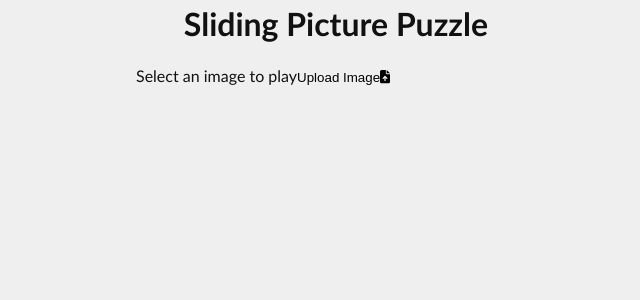
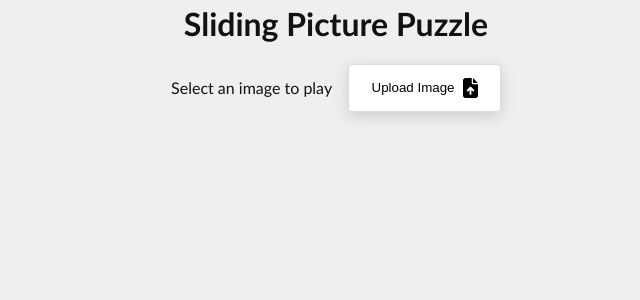
Before and after one commit to adamdgit/puzzle, a React (Vite) app: page / in a window 1280 px wide. Shown: the top 300 px of the page, without its empty margins (304-944 px from the left). Built offline with nearby package versions, Linux system fonts and the light colour scheme.

Commit message:
Added motion animation for improved experience

```diff
--- a/src/App.tsx
+++ b/src/App.tsx
@@ -3,6 +3,7 @@ import CroppingTool from './components/CroppingTool';
 import GameBoard from './components/GameBoard';
 import Timer from './components/Timer';
 import { useAppContext } from './context/AppContext';
+import { AnimatePresence, motion } from 'motion/react';
 
 function App() {
   const context = useAppContext();
@@ -24,24 +25,40 @@ function App() {
     <main>
       <h1 style={{ textAlign: "center" }}>Sliding Picture Puzzle</h1>
 
-      {!gameStarted &&
-        <CroppingTool />
-      }
+      <AnimatePresence mode="wait">
+        {!gameStarted &&
+          <motion.div
+            key="crop"
+            initial={{ opacity: 0 }}
+            animate={{ opacity: 1 }}
+            exit={{ opacity: 0 }}
+            transition={{ duration: 0.35 }}
+          >
+            <CroppingTool />
+          </motion.div>
+        }
+      </AnimatePresence>
 
-      {croppedImage &&
-        <div className='preview-wrap'>
-          <p>Re-create your image</p>
-          <img src={croppedImage.toDataURL()} width={300} height={300} />
-        </div>
-      }
+      <AnimatePresence mode="wait">
+        {gameStarted &&
+          <motion.div
+            key="crop"
+            initial={{ opacity: 0, y: 100 }}
+            animate={{ opacity: 1, y: 0 }}
+            exit={{ opacity: 0 }}
+            transition={{ duration: 0.35, delay: 0.45 }}
+          >
+            <div className='preview-wrap'>
+              <p>Re-create your image</p>
+              <img src={croppedImage?.toDataURL() ?? ''} width={300} height={300} />
+            </div>
 
-      {croppedImage &&
-        <GameBoard />
-      }
+            <GameBoard />
 
-      {gameStarted &&
-        <Timer />
-      }
+            <Timer />
+          </motion.div>
+        }
+      </AnimatePresence>
     </main>
   )
 }
--- a/src/index.css
+++ b/src/index.css
@@ -24,19 +24,34 @@ main {
   justify-content: center;
 }
 
-.uploadImgBtn {
+.upload-btn-wrap {
+  display: flex;
+  gap: 1rem;
+  align-items: center;
+  justify-content: center;
+}
+
+.upload-svg {
+  width: auto;
+  height: 20px;
+}
+
+.btn {
+  display: flex;
+  align-items: center;
+  gap: .5rem;
   padding: .8rem 1.4rem;
-  background-color: #333;
-  border: 1px solid #222;
-  color: #ddd;
+  background-color: #fff;
+  border: 1px solid #ddd;
   border-radius: 4px;
   box-shadow: 0 4px 15px 0 #ccc;
   width: fit-content;
-  transition: 150ms ease-in-out;
+  transition: 120ms ease-in-out;
 }
 
-.uploadImgBtn:hover {
-  background-color: #000;
+.btn:hover {
+  background-color: #333;
+  color: white;
 }
 
 .board {
@@ -47,20 +62,6 @@ main {
 
 .board img {
   user-select: none;
-}
-
-.play-btn {
-  padding: .8rem 1.4rem;
-  background-color: white;
-  border: 1px solid #dcdcdc;
-  border-radius: 4px;
-  box-shadow: 0 4px 15px 0 #ddd;
-  width: fit-content;
-  transition: 150ms ease-in-out;
-}
-
-.play-btn:hover {
-  background-color: lightblue;
 }
 
 .animate {
```
